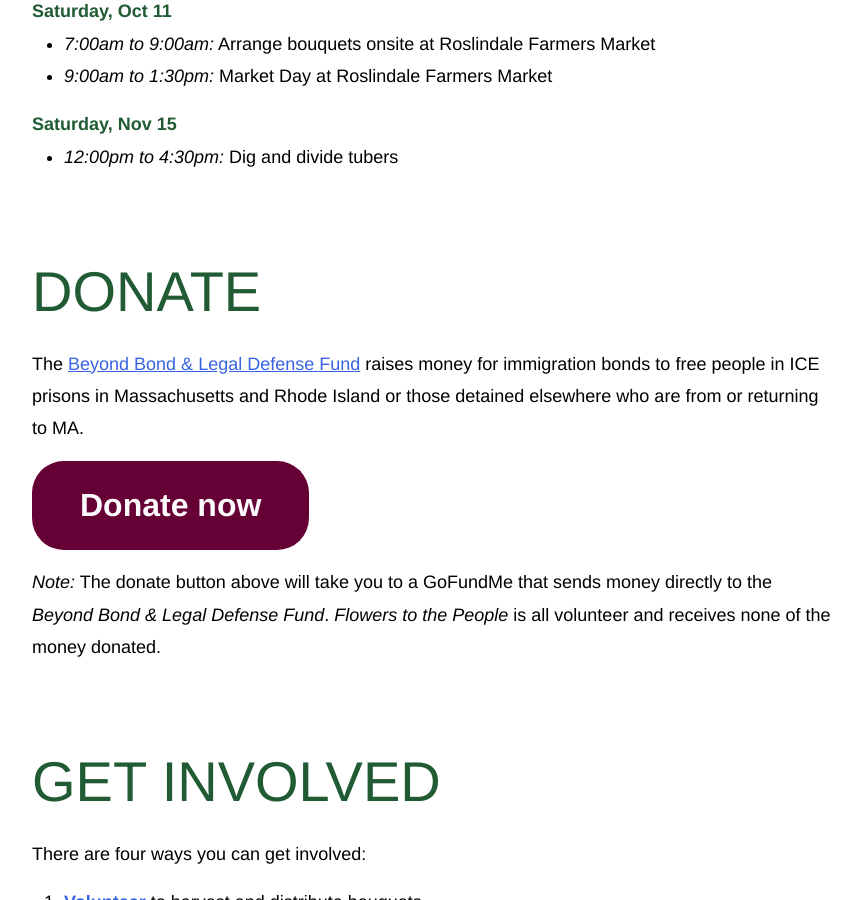
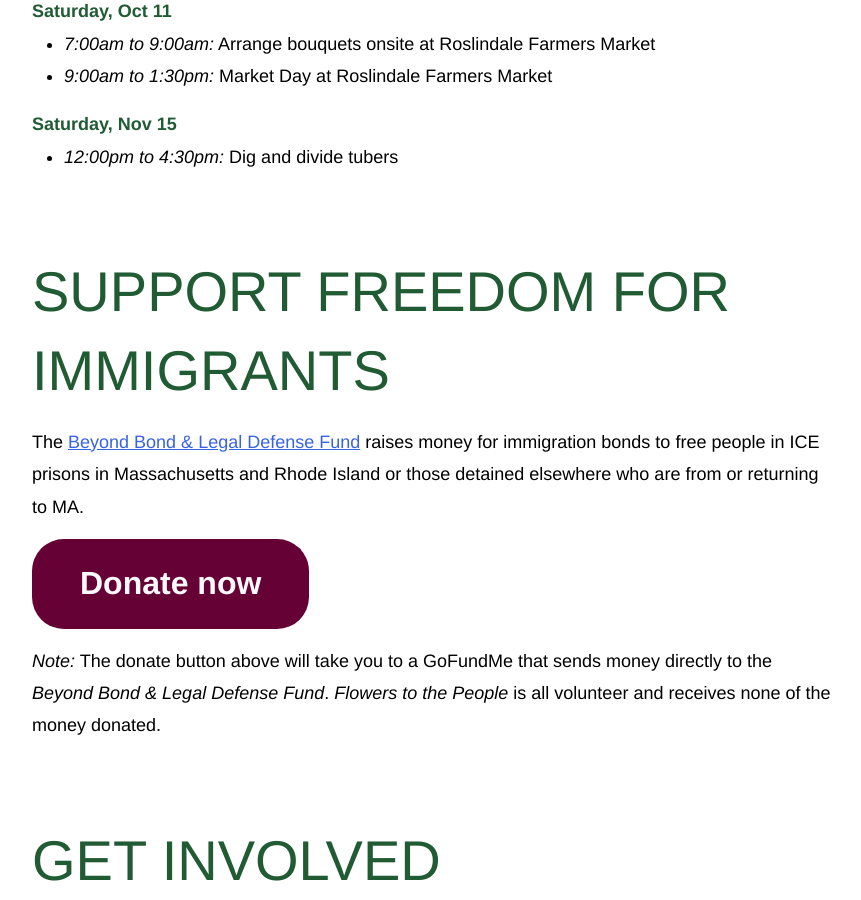
Before and after one commit to heybenji/flowerstothepeople, a Jekyll site: the page built from index.html, in a window 1280 px wide and 900 px high, scrolled down 2232 px. Shown: the whole window, without its empty margins (208-1069 px from the left). Built offline with Jekyll 4.4.1, drawn with Linux system fonts in a browser that asks for light colours; some web fonts are replaced; a script that is not in the unit is left out.

Commit message:
Change CTA title

```diff
--- a/index.html
+++ b/index.html
@@ -44,7 +44,7 @@
 <section>
 
 <h1>
-  Donate
+  Support Freedom for Immigrants
 </h1>
 
 <p>
```
